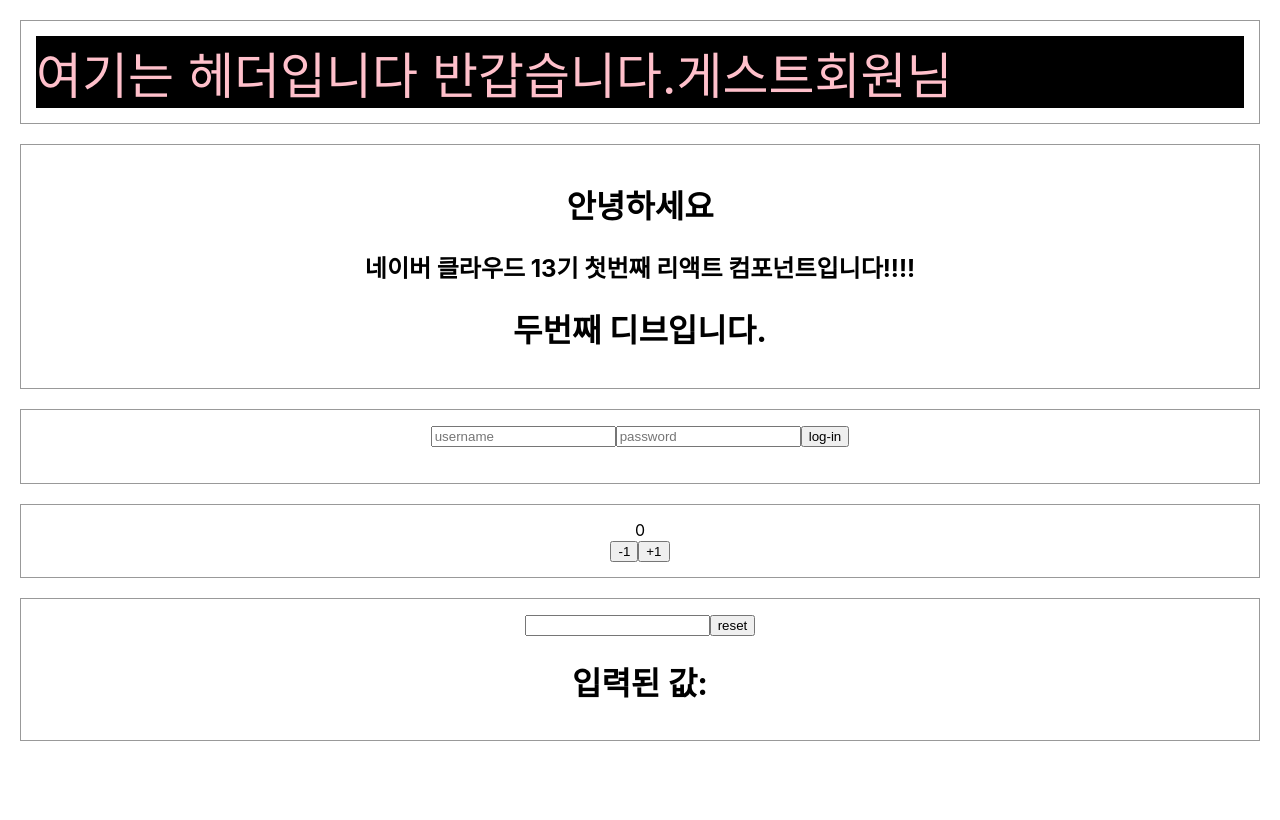
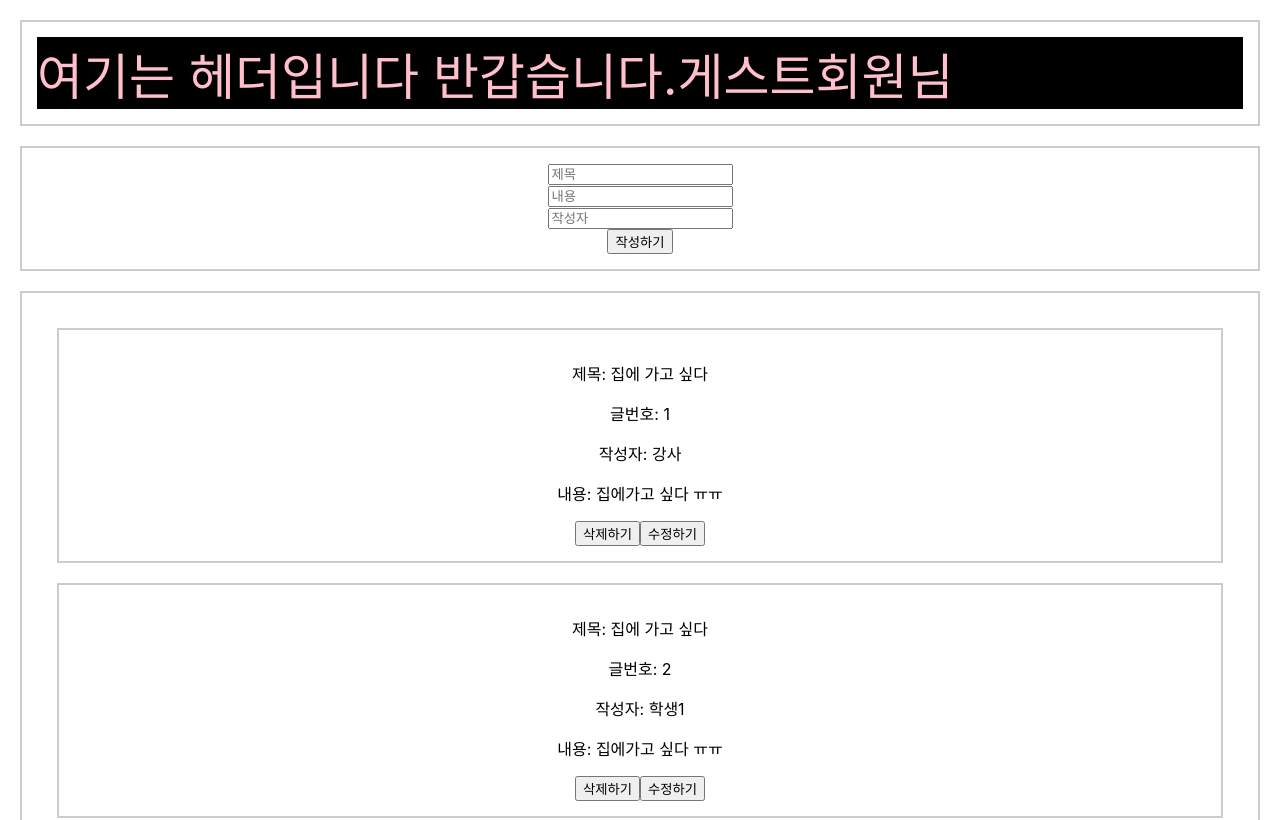
Before and after one commit to Jyservice781/nc13_reactTutorial, a React (Create React App) app: page / in a window 1280 px wide. Shown: the top 820 px of the page. Built offline with nearby package versions, Linux system fonts and the light colour scheme.

Commit message:
change02

```diff
--- a/src/App.js
+++ b/src/App.js
@@ -1,18 +1,110 @@
 import './App.css';
-import Hello from'./Hello.js'
-import Counter from "./Counter";
-import ResetButton from "./ResetButton";
-import MultiInput from "./MultiInput";
+import {useRef, useState} from 'react';
+import BoardList from "./BoardList";
+import WriteBoard from "./WriteBoard";
 
+// boardList 에서 직접 관리를 하는게 아닌
+// app 에서 props 형태로 가져오는 식으로 할것임.
 function App() {
-  return (
-      <div className="App">
-        <Hello />
-        <MultiInput />
-        <Counter />
-        <ResetButton/>
-      </div>
-  );
+    let [boards, setBoards] = useState([
+        {
+            id: 1,
+            title: '집에 가고 싶다',
+            content: '집에가고 싶다 ㅠㅠ',
+            nickname: '강사'
+        },
+        {
+            id: 2,
+            title: '집에 가고 싶다',
+            content: '집에가고 싶다 ㅠㅠ',
+            nickname: '학생1'
+        },
+        {
+            id: 3,
+            title: '집에 가고 싶다',
+            content: '집에가고 싶다 ㄱ-',
+            nickname: '학생2'
+        },
+        {
+            id: 4,
+            title: '집에 가고 싶다',
+            content: '집에가고 싶다 ㄱ-',
+            nickname: '학생3'
+        }
+    ]);
+
+    // {} : 객체
+    // [] : 배열
+
+    let [inputs, setInputs] = useState({
+        title: '',
+        content: '',
+        nickname: ''
+    });
+
+    // 비구조적 할당
+    // 비구조적 할당이란, 배열이나
+    // 객체 속성을 해체하여 개별 변수에 값을
+    // 담을 수 있는 JavaScript 표현식을 말한다.
+    // 또는 구조 분해 할당이라고 한다.
+
+    // 따라서 이부분은 inputs.title, inputs.content, inputs.nickname
+    // 이 title, content, nickname 으로 선언해도 될 수 있도록 해체해준다고 보면 된다.
+    let {title, content, nickname} = inputs
+
+    // 다음번 id
+    let nextId = useRef(5)
+
+    let onChange = (e) => {
+        let {name, value} = e.target;
+        setInputs({
+            // 스프레드 문법
+            // -> 앞 전에 선언되었던 배열을 복사
+            ...inputs,
+            [name]: value
+        })
+    }
+
+    let onWrite = () => {
+        let board = {
+            id: nextId.current,
+            title,
+            content,
+            nickname
+        }
+
+        setBoards([
+            ...boards,
+            board
+        ])
+
+        setInputs({
+            title: '',
+            content: '',
+            nickname: ''
+        })
+
+        // 작성이 끝나고 나서 작성 버튼을 눌렀을때 초기화가 되야함.
+        nextId.current += 1;
+
+    }
+
+    let onDelete = (id) => {
+        setBoards(boards.filter(board => board.id !== id))
+    }
+
+    return (
+        <div className="App">
+            <WriteBoard
+                title={title}
+                content={content}
+                nickname={nickname}
+                onWrite={onWrite}
+                onChange={onChange}
+            />
+            <BoardList boards={boards} onDelete={onDelete}/>
+        </div>
+    );
 }
 
 export default App;
--- /dev/null
+++ b/src/BoardList.js
@@ -0,0 +1,47 @@
+import React from 'react';
+import BorderBox from "./BorderBox";
+
+function Board({board, onDelete}){
+    return(
+        <BorderBox>
+            <p>제목: {board.title}</p>
+            <p>글번호: {board.id}</p>
+            <p>작성자: {board.nickname}</p>
+            <p>내용: {board.content}</p>
+            <button onClick={() => onDelete(board.id)}>삭제하기</button>
+            <button>수정하기</button>
+        </BorderBox>
+    )
+}
+
+function BoardList({boards, onDelete}) {
+    /*
+   정적 할당을
+  return (
+       <BorderBox>
+           <Board board={boards[0]}/>
+           <Board board={boards[1]}/>
+           <Board board={boards[2]}/>
+           <Board board={boards[3]}/>
+       </BorderBox>
+   );
+   */
+
+    // 자바스크립트 배열의 map 함수
+    // 동적할당으로 변경해줄 것임.
+    // map 함수는 key 가 중요함.
+    // 해당 key 값을 지정해주어야 처음부터 무작위로 찍어내는
+    // map 성질을 잡아줌..?
+    return(
+        <BorderBox>
+            {boards.map((b) => (
+                <Board board={b} key={b.id} onDelete={onDelete}/>
+            ))}
+        </BorderBox>
+    )
+
+
+
+}
+
+export default BoardList
--- a/src/BorderBox.js
+++ b/src/BorderBox.js
@@ -2,12 +2,12 @@ import React from 'react';
 
 function BorderBox(props) {
     let boxStyle = {
-        border : '1px solid #999',
+        border: '2px solid #ccc',
         margin: '20px',
         padding: '15px'
     }
 
-    return(
+    return (
         <div style={boxStyle}>
             {props.children}
         </div>
--- a/src/Counter.js
+++ b/src/Counter.js
@@ -1,7 +1,7 @@
 import React, {useState} from 'react';
 import BorderBox from './BorderBox';
 
-function Counter(){
+function Counter() {
     const [number, setNumber] = useState(0);
     // const [value, setValue] = useState(0);
     // const [값, 변동되는 값] = 동적값의 초기값(0);
@@ -22,7 +22,7 @@ function Counter(){
         setNumber(number + 1);
     }
 
-    return(
+    return (
         <BorderBox>
             <div>
                 {number}
--- a/src/Hello.js
+++ b/src/Hello.js
@@ -1,6 +1,7 @@
 import React from 'react';
 import BorderBox from "./BorderBox";
-function Hello(){
+
+function Hello() {
     return (
         <BorderBox>
             <div>
--- a/src/MultiInput.js
+++ b/src/MultiInput.js
@@ -1,4 +1,4 @@
-import React, {useState} from 'react';
+import React, {useState, useRef} from 'react';
 import BorderBox from "./BorderBox";
 
 function MultiInput() {
@@ -7,6 +7,10 @@ function MultiInput() {
         username: '',
         password: ''
     })
+
+    // 우리가 일반적으로 자바스크립트로 특정 DOM 객체를 찾을 때에는?
+    // getElementById, querySelector
+    // 리액트 상에서는 저러한 상황에서는 useRef() 를 사용하게 된다. -> react library 에서 꺼내서 사용 가능
 
     let onChange = (e) => {
         // console.log(e.target.name + ": " + e.target.value)
@@ -23,21 +27,32 @@ function MultiInput() {
         })
     }
 
+    let passwordInput = useRef();
+
     let [message, setMessage] = useState('')
+    // 해당 내용이 전역으로 사용 되어야 하는데,
+    // onClick 매서드 안에서만 사용이 되서 value 에 오류를 범하고 있었음.
+
+    let {username, password} = inputs
 
     let onClick = () => {
-       let {username, password} = inputs
         if (username === password) {
             setMessage('로그인 성공')
         } else {
             setMessage('로그인 실패')
+            setInputs({
+                ...inputs,
+                password: ''
+            })
+
+            passwordInput.current.focus()
         }
     }
 
     return (
         <BorderBox>
-            <input placeholder='username' name='username' onChange={onChange} />
-            <input placeholder='password' type='password' name='password' onChange={onChange} />
+            <input placeholder='username' name='username' onChange={onChange} value={username}/>
+            <input placeholder='password' type='password' name='password' value={password} onChange={onChange} ref={passwordInput}/>
             <button onClick={onClick}>log-in</button>
             <h1>{message}</h1>
         </BorderBox>
--- /dev/null
+++ b/src/WriteBoard.js
@@ -0,0 +1,15 @@
+import React from 'react';
+import BorderBox from "./BorderBox";
+
+function WriteBoard({title, content, nickname, onWrite, onChange}){
+    return(
+        <BorderBox>
+            <input name="title" placeholder="제목" value={title} onChange={onChange}/><br/>
+            <input name="content" placeholder="내용" value={content} onChange={onChange}/><br/>
+            <input name="nickname" placeholder="작성자" value={nickname} onChange={onChange}/><br/>
+            <button onClick={onWrite}>작성하기</button>
+        </BorderBox>
+    )
+}
+
+export default WriteBoard
```
Also changed, not shown: src/Header.js (+3 -5 lines), src/index.js (+6 -6 lines). Lines whose indentation alone changed are shown as unchanged.
